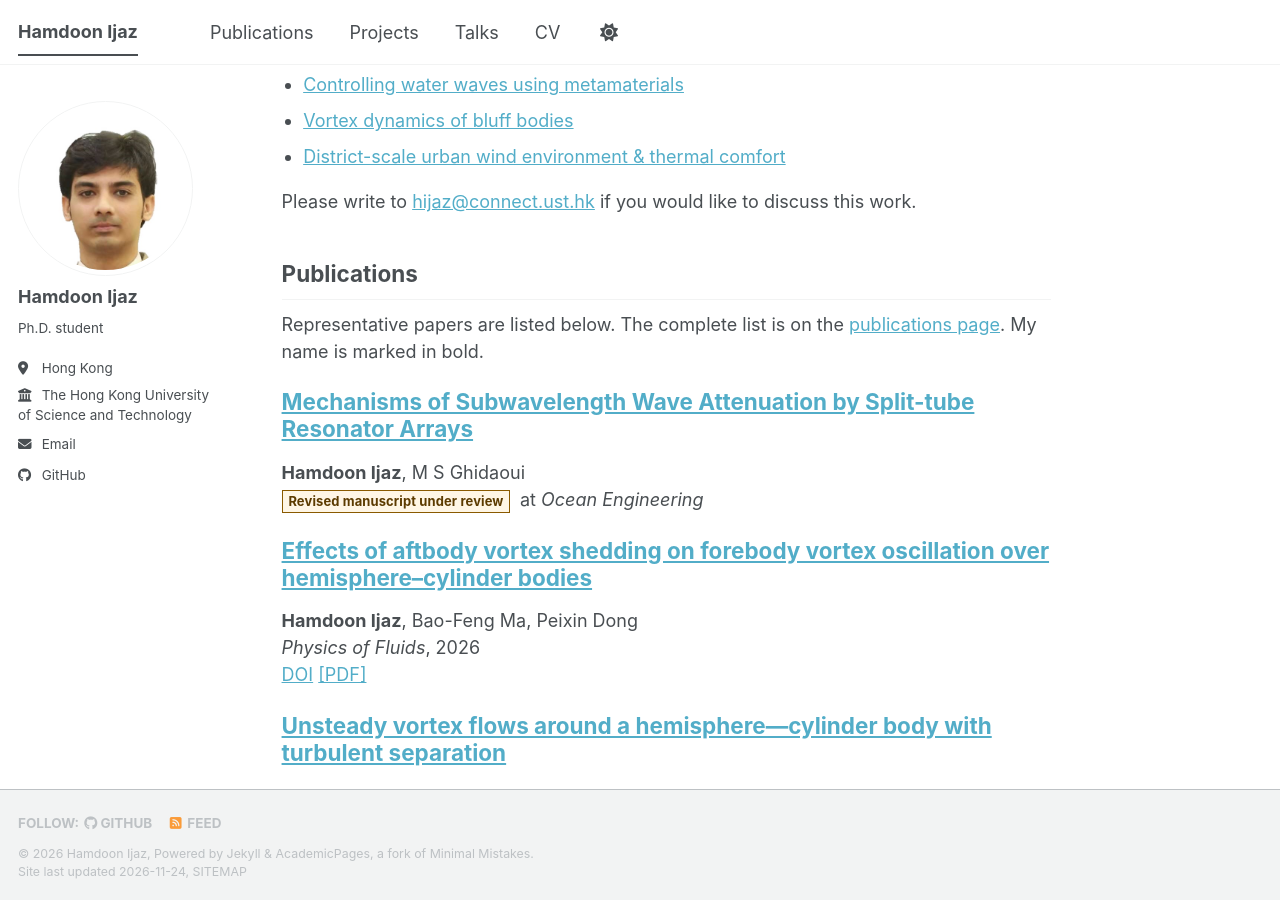
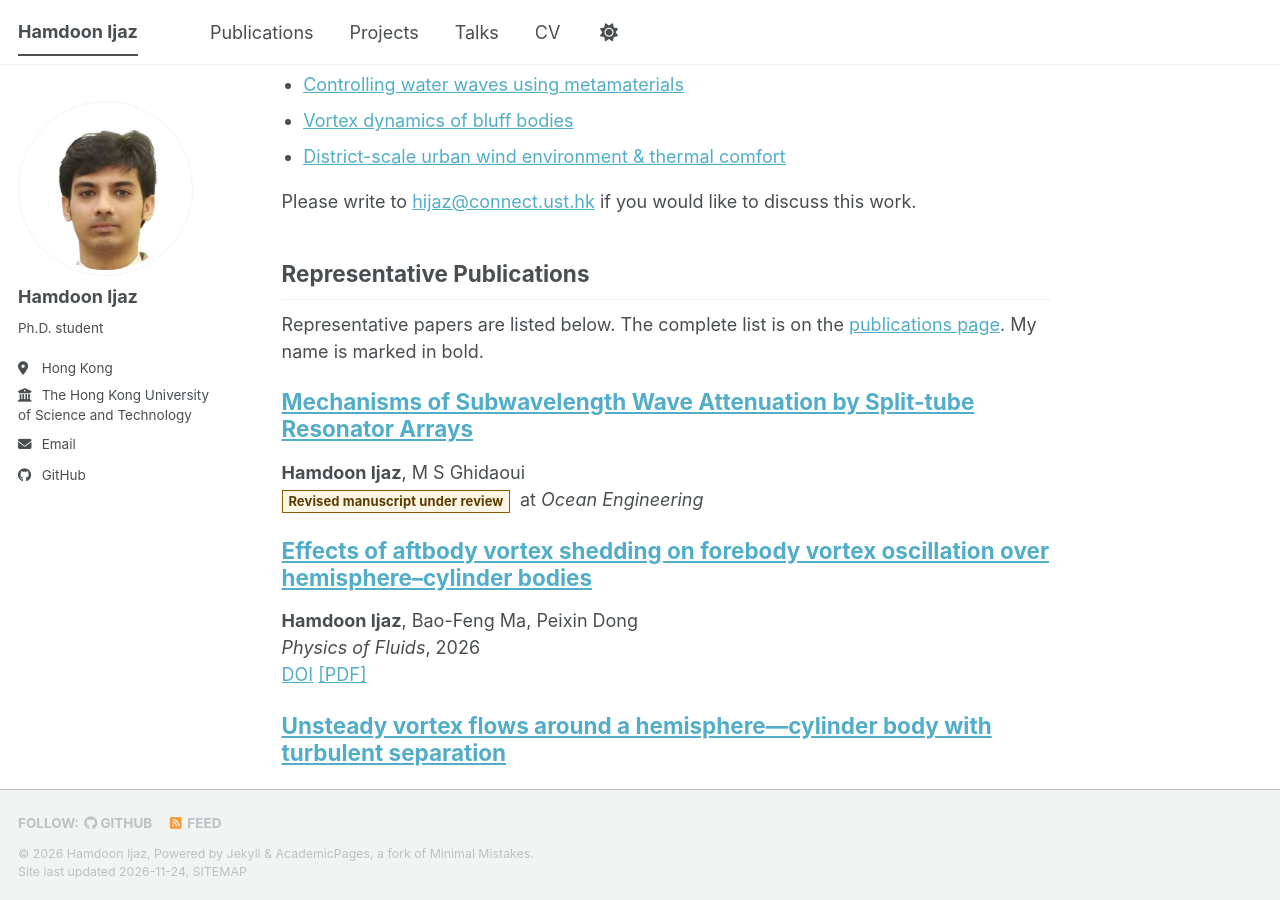
Before and after one commit to Hamdoon-UST/Hamdoon-UST.github.io, a Jekyll site: the page built from _pages/about.md, in a window 1280 px wide and 900 px high, scrolled down 412 px. Built offline with Jekyll 4.4.1, drawn with Linux system fonts in a browser that asks for light colours; a style sheet for code colours, icons or effects is not loaded.

Commit message:
Update about.md

```diff
--- a/_pages/about.md
+++ b/_pages/about.md
@@ -21,7 +21,7 @@ Current research themes:
 
 Please write to <a href="mailto:hijaz@connect.ust.hk">hijaz@connect.ust.hk</a> if you would like to discuss this work.
 
-## Publications
+## Representative Publications
 
 Representative papers are listed below. The complete list is on the [publications page]({{ '/publications/' | relative_url }}). My name is marked in bold.
 
```
